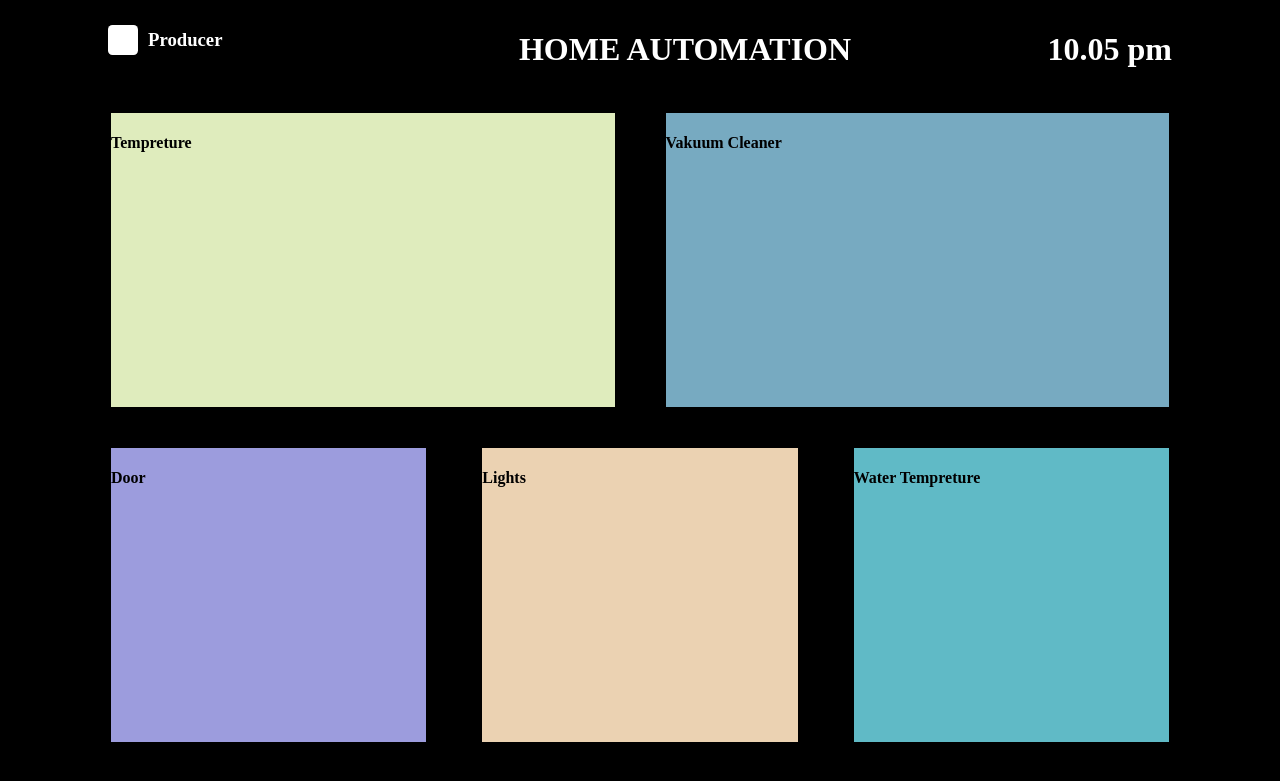
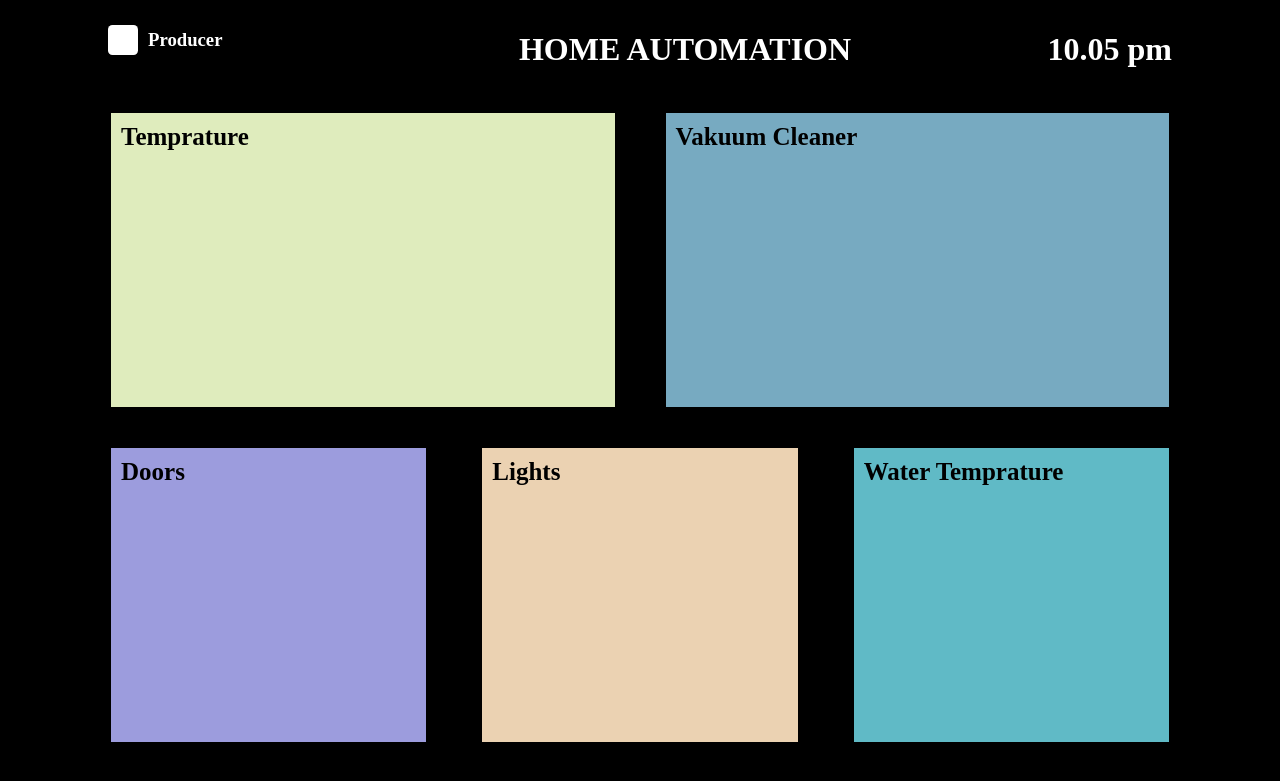
Before and after one commit to MahykBurak/web-project, a PHP site: page /producer.html in a window 1280 px wide. Shown: the top 781 px of the page. Run offline with PHP 8.4, Linux system fonts and the light colour scheme.

Commit message:
Added containers names.

```diff
--- a/producer.css
+++ b/producer.css
@@ -41,12 +41,12 @@ body{
     height: 300px;
     gap: 45px;
 }
-.temprature{
+.temprature_container{
     margin-left: 100px;
     border-style: solid;
     background-color: #DFECBD;
 }
-.vakuum-cleaner{
+.vakuum-cleaner_container{
     margin-right: 100px;
     border-style: solid;
     background-color: #77AAC1;
@@ -57,22 +57,25 @@ background-color: #77AAC1;
    grid-template-columns: repeat(3,1fr);
     height: 300px;
     gap: 0px;
-   /* flex-wrap: nowrap;*/
-
 }
-.door{
+.door_container{
     margin-left: 100px;
     border-style: solid;
     background-color: #9C9CDD;
 }
-.lights{
+.lights_container{
     border-style: solid;
     background-color: #EBD2B2;
     margin-left: 50px;
     margin-right: 50px;
 }
-.water-temprature{
+.water-temprature_container{
     margin-right: 100px;
     border-style: solid;
     background-color: #60BAC6;
 }
+.title{
+    margin-top: 10px;
+    margin-left: 10px;
+    font-size: 25px;
+}
--- a/producer.html
+++ b/producer.html
@@ -23,26 +23,26 @@
 
     <div class="table_container">
         <div class="row-1">
-          <div class="temprature">
-             <h4>Tempreture</h4>
+          <div class="temprature_container">
+             <h4 class="title">Temprature</h4>
           </div>
 
-          <div class="vakuum-cleaner">
-             <h4>Vakuum Cleaner</h4>
+          <div class="vakuum-cleaner_container">
+             <h4 class="title">Vakuum Cleaner</h4>
           </div>
         </div>
 
         <div class="row-2">
-        <div class="door">
-            <h4> Door</h4>
+        <div class="door_container">
+            <h2 class="title"> Doors</h2>
         </div>
 
-        <div class="lights">
-            <h4> Lights</h4>
+        <div class="lights_container">
+            <h4 class="title"> Lights</h4>
         </div>
 
-        <div class="water-temprature">
-            <h4> Water Tempreture</h4>
+        <div class="water-temprature_container">
+            <h4 class="title"> Water Temprature</h4>
         </div>
         </div>
     </div>
```
Lines whose indentation alone changed are shown as unchanged.
